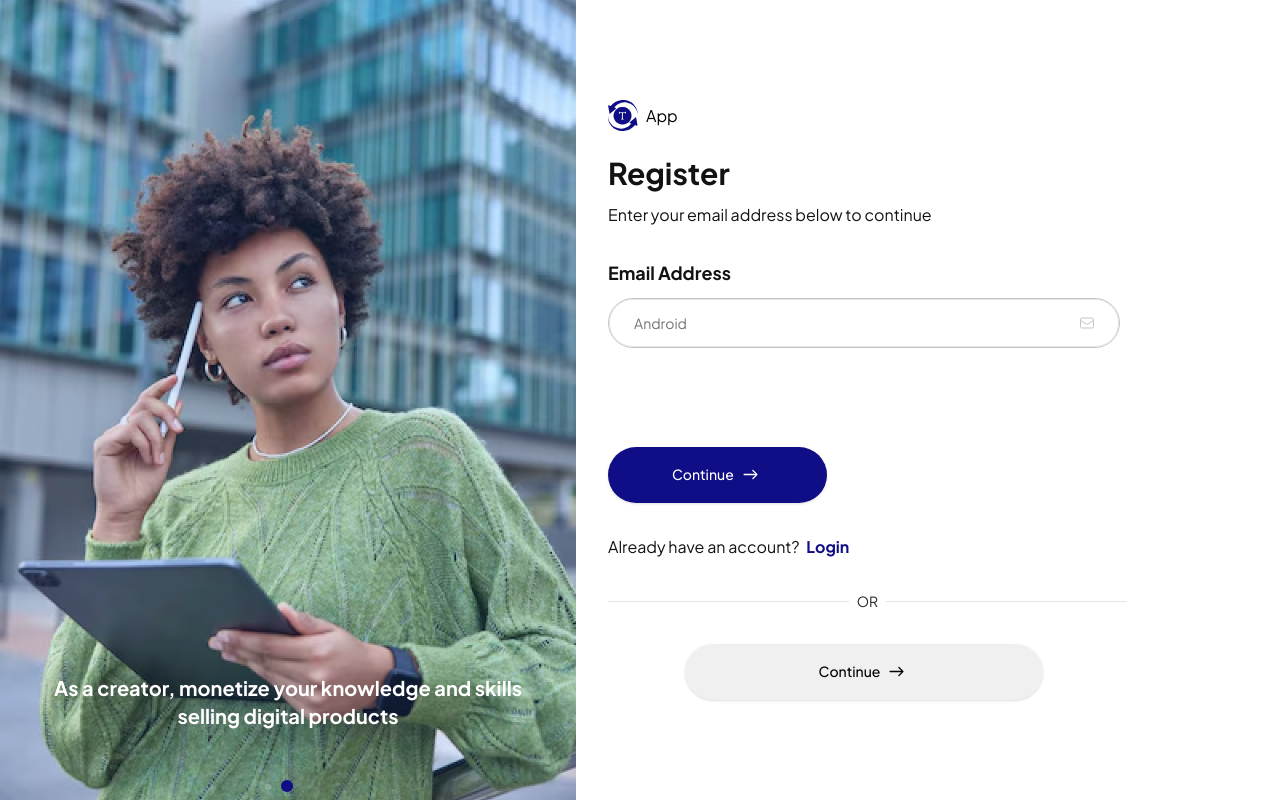
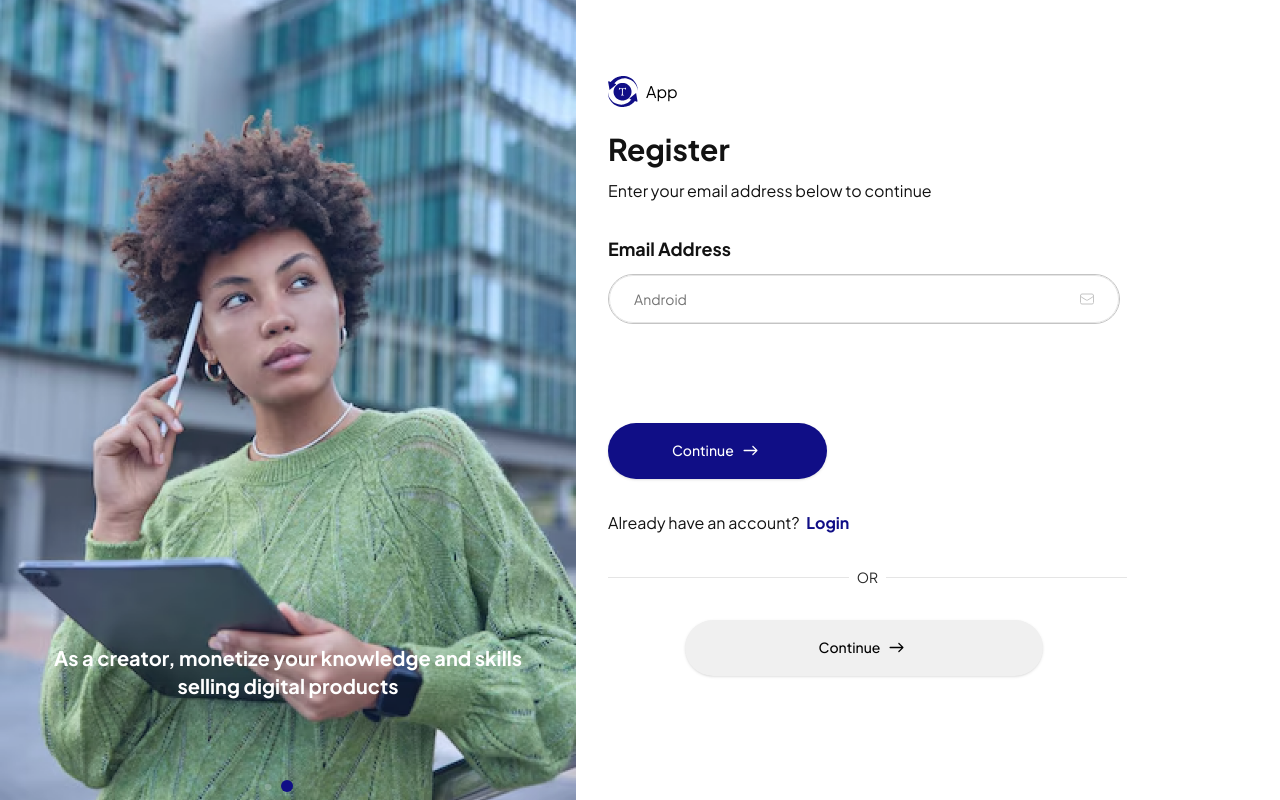
Before and after one commit to Onimisea/talnts-assessment, a Next.js app: page /register in a window 1280 px wide. Built offline with nearby package versions, Linux system fonts and the light colour scheme.

Commit message:
Register page is ready...

```diff
--- a/app/(register)/register/page.tsx
+++ b/app/(register)/register/page.tsx
@@ -20,7 +20,7 @@ export default function Home() {
         <RegisterSlider />
       </div>
 
-      <div className="w-full md:w-[45%] flex flex-col justify-between px-8 bg-white">
+      <div className="w-full md:w-[45%] flex flex-col justify-between px-8 bg-white pb-12">
         <Link href="/" className="flex items-center gap-2 ">
           <Image src={logo} alt="Talnts App" width={30} height={30} />
           <span className="text-md text-black">App</span>
--- a/components/RegisterSlider.tsx
+++ b/components/RegisterSlider.tsx
@@ -35,7 +35,7 @@ export const RegisterSlider = () => {
               className="w-full h-full object-cover"
             />
 
-            <p className="text-white font-bold text-center absolute bottom-[70px] z-75 w-full text-xl px-6">
+            <p className="text-white font-bold text-center absolute bottom-[100px] z-75 w-full text-xl px-6">
               All-in-one platform to learn, grow, and monetize your skills
             </p>
           </div>
@@ -48,7 +48,7 @@ export const RegisterSlider = () => {
               className="w-full h-full object-cover"
             />
 
-            <p className="text-white font-bold text-center absolute bottom-[70px] z-75 w-full text-xl px-6">
+            <p className="text-white font-bold text-center absolute bottom-[100px] z-75 w-full text-xl px-6">
               As a creator, monetize your knowledge and skills selling digital
               products
             </p>
```
